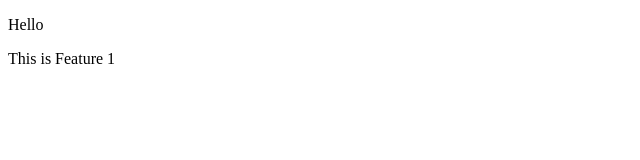
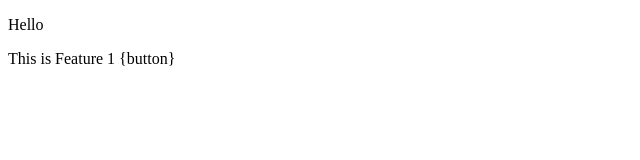
Before and after one commit to Vamsi5N7/LocalRepo, a plain HTML site: page index.html in a window 1280 px wide. Shown: the full height of the page, 0-640 px from the left. Drawn offline with Linux system fonts and the light colour scheme.

Commit message:
Updated index.html

```diff
--- a/index.html
+++ b/index.html
@@ -7,6 +7,6 @@
 </head>
 <body>
     <p>Hello</p>
-    <p>This is Feature 1</p>
+    <p>This is Feature 1 {button}</p>
 </body>
 </html>
```
